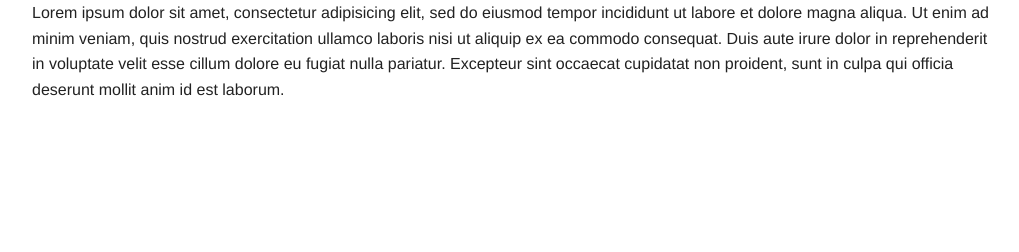
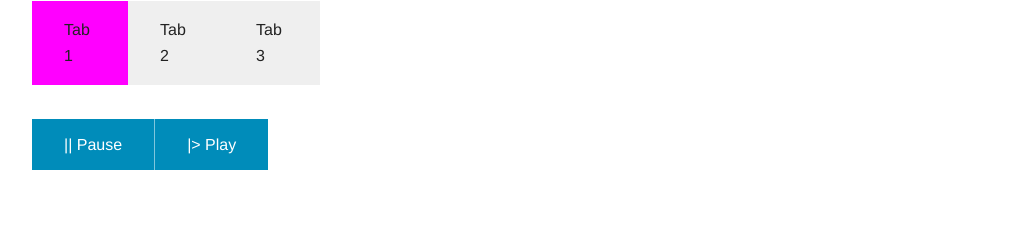
Before and after one commit to zachdaley/p2-dvr-app, a plain HTML site: page index.html in a window 1280 px wide. Shown: the whole page, without its empty margins (123-1142 px from the left). Drawn offline with Linux system fonts and the light colour scheme.

Commit message:
Version 1

```diff
--- /dev/null
+++ b/css/my-styles.css
@@ -0,0 +1,13 @@
+
+/*Tabs Label*/
+.tabs dd {
+
+	width: 96px;
+}
+
+.tabs dd.active a {
+
+	background: #f0f;
+}
+
+/*End of Tabs Label*/
--- a/index.html
+++ b/index.html
@@ -5,6 +5,7 @@
     <meta name="viewport" content="width=device-width, initial-scale=1.0" />
     <title>P2 : DVR App</title>
     <link rel="stylesheet" href="css/foundation.css" />
+    <link rel="stylesheet" href="css/my-styles.css" />
     <script src="js/vendor/modernizr.js"></script>
   </head>
   <body>
@@ -14,13 +15,32 @@
     <div class="row">
       <div class="small-12 columns">
 
-        <p>Lorem ipsum dolor sit amet, consectetur adipisicing elit, sed do eiusmod
-        tempor incididunt ut labore et dolore magna aliqua. Ut enim ad minim veniam,
-        quis nostrud exercitation ullamco laboris nisi ut aliquip ex ea commodo
-        consequat. Duis aute irure dolor in reprehenderit in voluptate velit esse
-        cillum dolore eu fugiat nulla pariatur. Excepteur sint occaecat cupidatat non
-        proident, sunt in culpa qui officia deserunt mollit anim id est laborum.</p>
+        <!-- Tab Labels -->
+        <dl class="tabs" data-tab>
+        <dd class="active"><a href="#panel2-1">Tab 1</a></dd>
+        <dd><a href="#panel2-2">Tab 2</a></dd>
+        <dd><a href="#panel2-3">Tab 3</a></dd>
+        </dl>
+        <!-- End Tab Labels -->
 
+        <!-- Tab Content -->
+        <div class="tabs-content">
+          <div class="content active" id="panel2-1">
+            <p>
+              <ul class="button-group [radius round]">
+                <li><a href="#" class="button">|| Pause</a></li>
+                <li><a href="#" class="button">|> Play</a></li>
+              </ul>
+            </p>
+          </div>
+          <div class="content" id="panel2-2">
+            <p>Second panel content goes here...</p>
+          </div>
+          <div class="content" id="panel2-3">
+            <p>Third panel content goes here...</p>
+          </div>
+        </div>
+        <!-- End Tab Content -->
 
       </div>
     </div>
```
